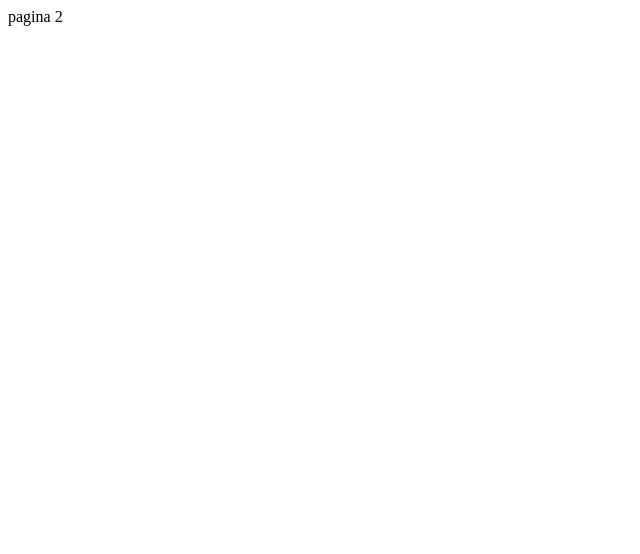
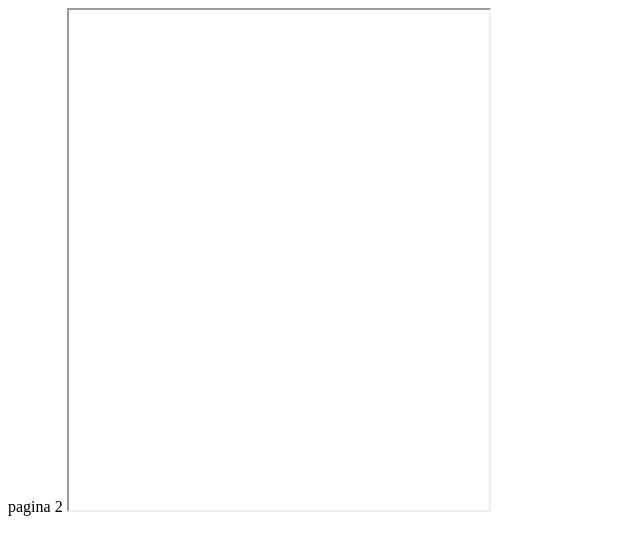
Before and after one commit to Isaa08/atividade-4, a plain HTML site: page index.html in a window 1280 px wide. Shown: the whole page, without its empty margins (0-640 px from the left). Drawn offline with Linux system fonts and the light colour scheme.

Commit message:
Pagina2.html

```diff
--- a/index.html
+++ b/index.html
@@ -7,7 +7,7 @@
     <title>pagina 2</title>
   </head>
   <body>
-   <inframe width="420" height="500"
+   <iframe width="420" height="500"
     scr="https://www.youtube.com/watch?v=Cb5wPj5sA0Y&list=PLaUwt6C2PDbMueVfBWsrXJAPnj_PWXFax">
   </inframe>
 </body>
```
